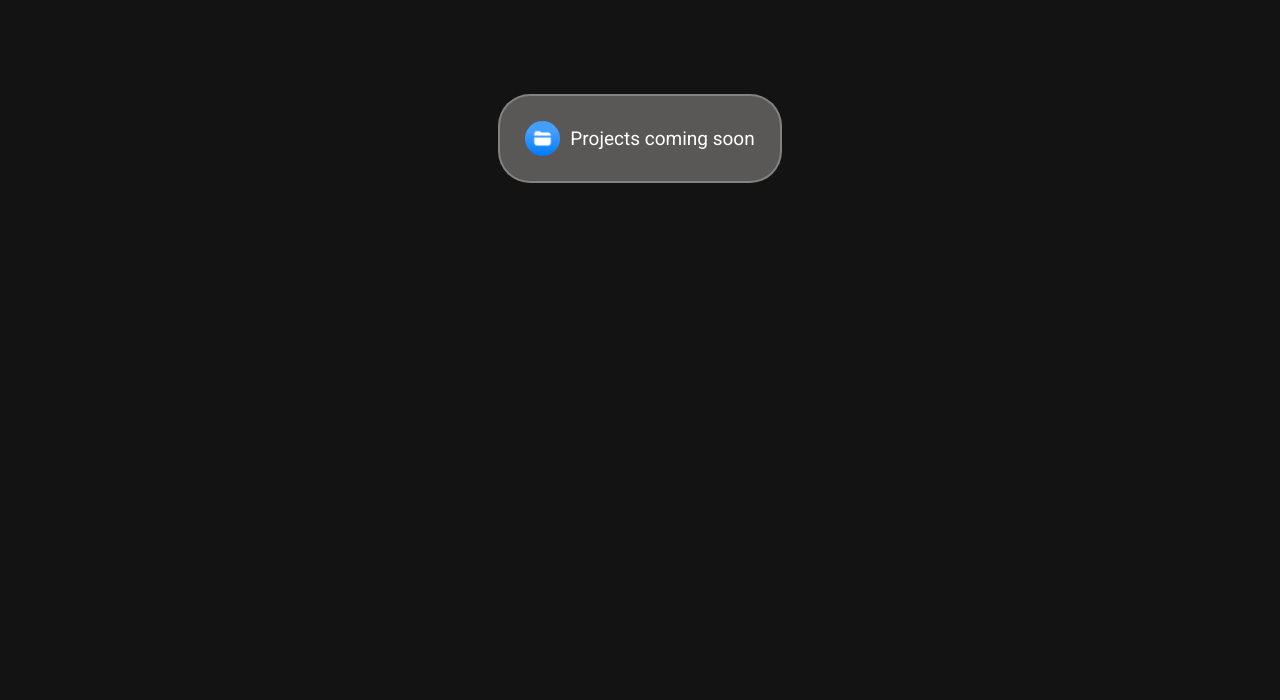
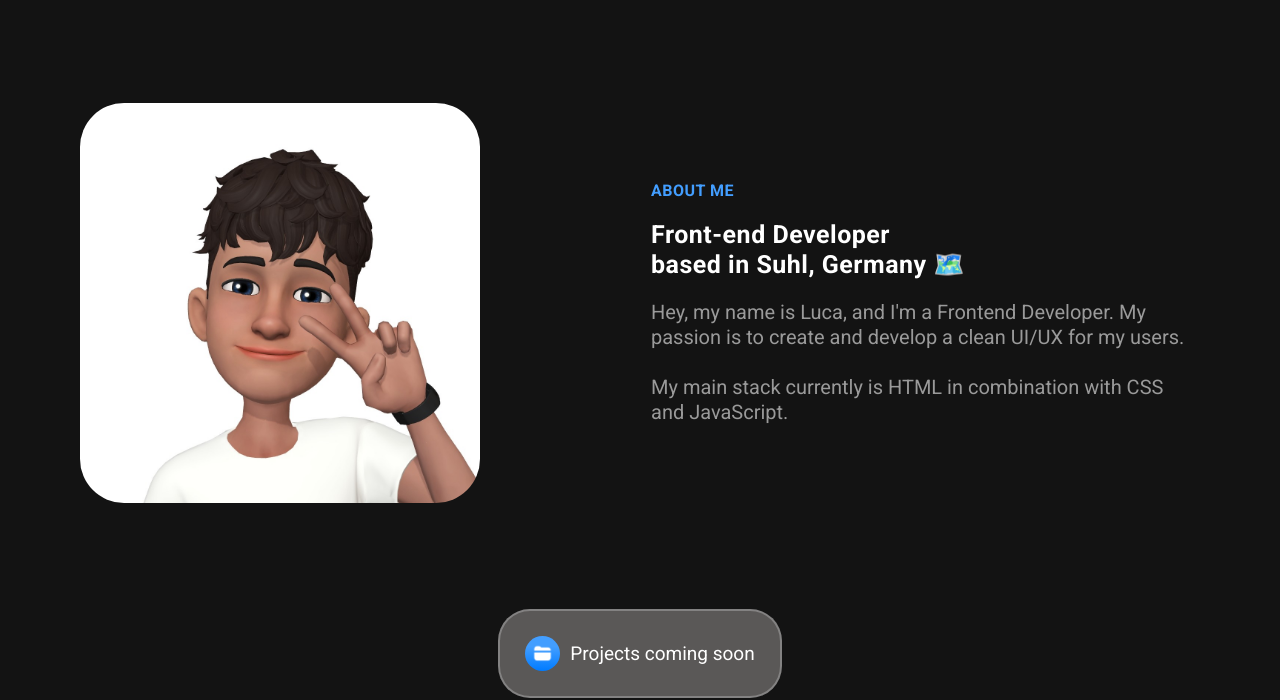
Before and after one commit to LucaGloger/Portfolio, a plain HTML site: page index.html in a window 1280 px wide. Shown: the part 692-1392 px from the top of the page. Before the commit the page ends 980 px from the top, so only its background shows below. Drawn offline with Linux system fonts and the light colour scheme.

Commit message:
About Me Update

```diff
--- a/index.html
+++ b/index.html
@@ -38,6 +38,18 @@
             <div class="aboutImageSection">
                 <div class="profileImg"></div>
             </div>
+            <div class="aboutTextSection">
+                <span class="aboutTextHeader">
+                    About Me
+                </span>
+                <span class="aboutTextSecHeader">
+                    Front-end Developer<br> based in Suhl, Germany 🗺️
+                </span>
+                <span class="aboutText">
+                    Hey, my name is Luca, and I'm a Frontend Developer. My passion is to create and develop a clean UI/UX for my users.<br><br>
+                    My main stack currently is HTML in combination with CSS and JavaScript.
+                </span>
+            </div>
         </div>
         <div class="projectSection">
             <div class="projectStatus">
--- a/style.css
+++ b/style.css
@@ -36,6 +36,7 @@ body{
 
 .firstSection{
     height: auto;
+    width: 1120px;
     display: flex;
     align-items: flex-start;
     justify-content: center;
@@ -174,18 +175,21 @@ body{
 /* ------------ AboutMeSection ------------ */
 
 .aboutMeSection{
-    display: none;
+    height: auto;
+    width: 1120px;
+    display: flex;
     align-items: end;
-    justify-content: center;
-    height: auto;
-    width: 100%;
+    justify-content: space-between;
+    margin-top: 115px;
 }
 
 .aboutImageSection{
-    width: 100%;
+    height: auto;
+    width: auto;
     display: flex;
     align-items: center;
     justify-content: center;
+    margin-right: 171px;
 }
 
 .profileImg{
@@ -194,8 +198,41 @@ body{
     background-image: url(assets/images/ContactPhotoRetouching-IMG_20240220_084103.jpg);
     background-size: cover;
     background-repeat: no-repeat;
-    border-radius: 60% 40% 30% 70% / 60% 30% 70% 40%;
-    transition: all 1s ease-in-out;
+    border-radius: 44px;
+}
+
+.aboutTextSection{
+    height: 400px;
+    width: 100%;
+    display: flex;
+    align-items: flex-start;
+    justify-content: center;
+    flex-direction: column;
+}
+
+.aboutTextHeader{
+    font-size: 16px;
+    font-weight: bold;
+    color: #439EFF;
+    text-transform: uppercase;
+    letter-spacing: 0.5px;
+    margin-bottom: 20px;
+}
+
+.aboutTextSecHeader{
+    font-size: 25px;
+    font-weight: bold;
+    color: var(--primary-text-color);
+    line-height: 30px;
+    letter-spacing: 0.5px;
+    margin-bottom: 20px;
+}
+
+.aboutText{
+    font-size: 20px;
+    font-weight: 400;
+    color: var(--second-text-color);
+    line-height: 25px;
 }
 
 /* ------------ projectSection ------------ */
```
